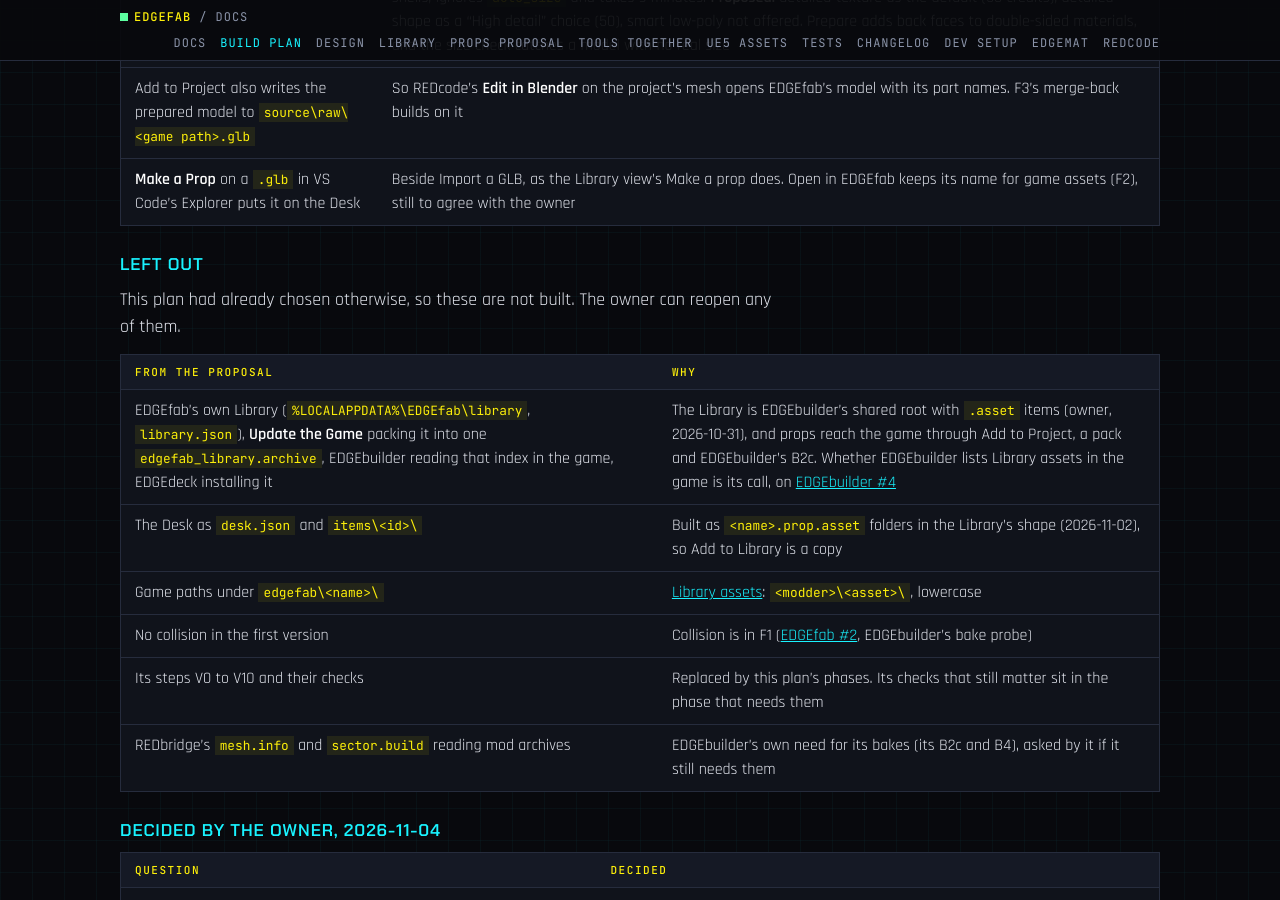
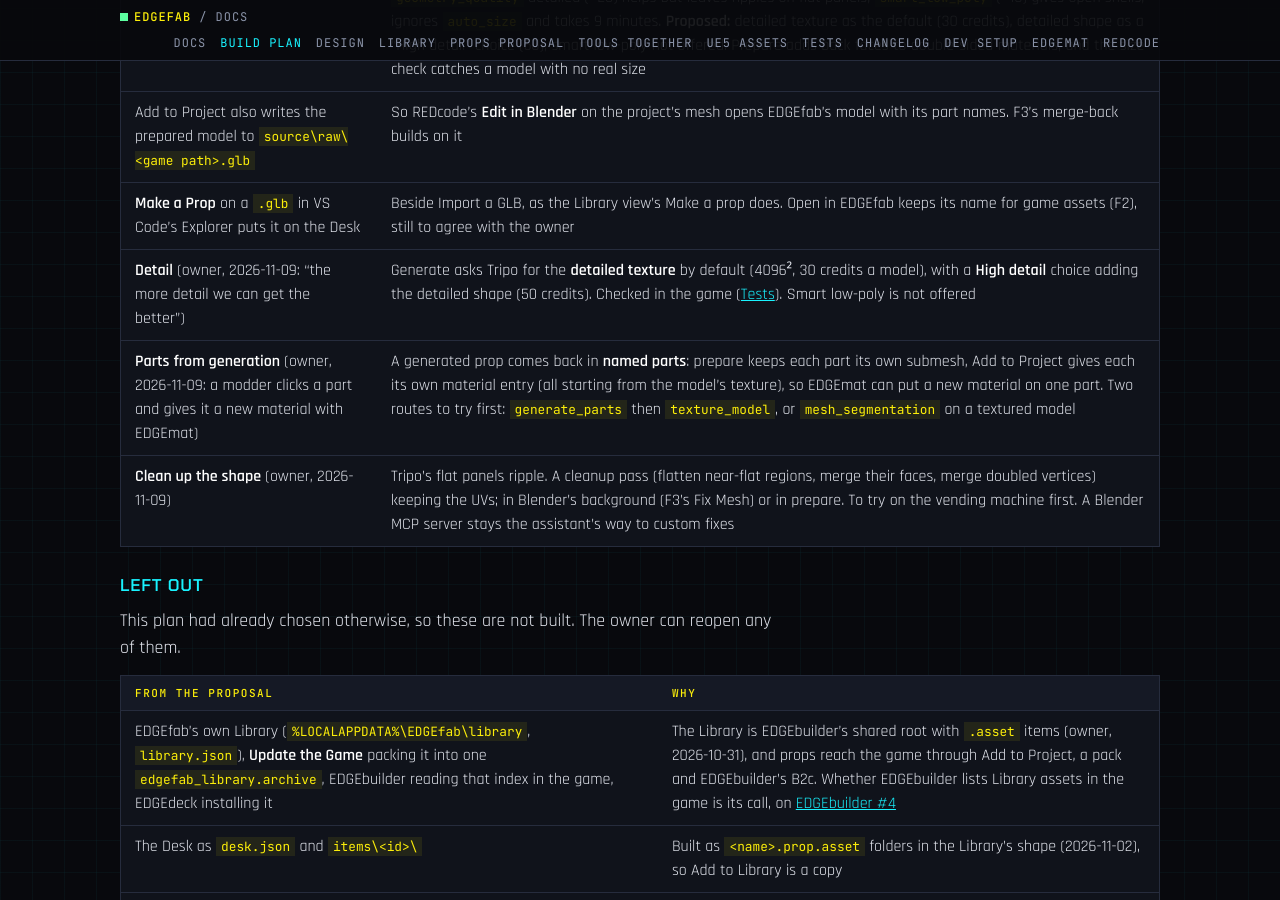
Before and after one commit to Edgemodders/EDGEfab, a Jekyll site: the page built from docs/plan.md, in a window 1280 px wide and 900 px high, scrolled down 14552 px. Built offline with Jekyll 4.4.1, drawn with Linux system fonts in a browser that asks for light colours; some of the changed text lies outside the part shown.

Commit message:
Plan: detailed texture by default with High detail, generated props in named parts moved into F1, a shape cleanup to try (owner)
Co-Authored-By: Claude Opus 5.5 <noreply@anthropic.com>

```diff
--- a/docs/plan.md
+++ b/docs/plan.md
@@ -238,7 +238,7 @@ The owner worked out a first version in a session that ran beside the one that a
 
 | The owner asked | Proposed phase | How it fits what is built |
 |---|---|---|
-| **Describing a prop is the main way in**, and the model comes back from Tripo **in named, described parts** (a bike: handlebars, seat, wheels). Splitting an imported model is the other use | F2 | Beside the part map ([Words to parts](#words-to-parts)): Tripo's parts give the names for free. Two routes, to compare on the same prompts: make then split (segmentation v2 on the picked model), or make in parts (`generate_parts`) ([below](#found-in-that-session)) |
+| **Describing a prop is the main way in**, and the model comes back from Tripo **in named, described parts** (a bike: handlebars, seat, wheels). Splitting an imported model is the other use | **F1** (owner, 2026-11-09; was F2): generated props come in named parts, each its own material slot. The material planner and the part map stay F2 | Beside the part map ([Words to parts](#words-to-parts)): Tripo's parts give the names for free. Two routes, to compare on the same prompts: make then split (segmentation v2 on the picked model), or make in parts (`generate_parts`) ([below](#found-in-that-session)) |
 | **Takes**: one prompt gives several models (1 to 4, default 2), compared side by side, one picked, as EDGEwave's Generate Sound does with sounds | F2, first (decided in review: takes need a page with cards and a 3D view, which F2 builds; F1 keeps one model per Generate) | Today **Generate with Tripo** makes one model and puts it on the Desk. Takes would sit before the Desk: kept on disk (`%LOCALAPPDATA%\EDGEfab\takes\`), since each costs credits and Tripo's download links expire; the picked take becomes the Desk item as now. "Generate again" adds takes; "New textures" keeps a take's shape with a new texture seed |
 | **A material planner per part**: for each part, keep Tripo's texture, a game surface with a color and finish, a game material that tiles, or a new material from words. The modder reviews the plan as a table before anything is made; **EDGEmat makes and puts on each one** | F2 | EDGEfab plans in words, EDGEmat makes (its [EDGEmat request for F2](#what-edgefab-needs-from-other-repos), and its Compose planner, proposed there 2026-10-29). Proposed default: keep Tripo's texture where it holds detail of its own (print, stencils), game surfaces for plain materials (metal, rubber, cloth). One Claude call with the modder's key, Claude Code through MCP, or by hand |
 | **Game Assets with kind checkboxes** (Props, Weapons, Clothing, NPCs, Vehicles) in EDGEfab's container | F2, with Open in EDGEfab | EDGEfab's own view, as EDGEwave has one for sounds, on REDcode's bridge; or kinds in REDcode's Game Assets ([REDcode #15](https://github.com/Edgemodders/REDcode/issues/15)) for every tool. Only props open in EDGEfab until later phases |
@@ -261,6 +261,9 @@ Small, and each makes F1's own path better. None changes F1's goal or its test.
 | **Tripo's P1** model for low-poly game assets, beside v3.1 with `face_limit` and retopology with `bake` | **Checked 2026-11-04** ([Tests](testing.html#f1-check-tripos-model-and-its-front)): **v3.1 with `face_limit` stays the default**, cheapest (20 credits) and the cleanest. P1 (40) placed the screen on a side and left a smudge on the back; retopology (30 more) smeared the sides' texture. All three face +X, so prepare turns them; **the turn checked in the game 2026-11-09**: the front faces the entity's forward. **Quality, checked in the game 2026-11-09** ([Tests](testing.html#f1-check-tripos-quality-settings-in-the-game)): `texture_quality` detailed (4096², +10 credits) is the biggest gain; `geometry_quality` detailed (+20) helps but leaves ripples on flat panels; `smart_low_poly` (+10) gives open shells, ignores `auto_size` and takes 9 minutes. **Proposed:** detailed texture as the default (30 credits), detailed shape as a "High detail" choice (50), smart low-poly not offered. Prepare adds back faces to double-sided materials, and the size check catches a model with no real size |
 | Add to Project also writes the prepared model to `source\raw\<game path>.glb` | So REDcode's **Edit in Blender** on the project's mesh opens EDGEfab's model with its part names. F3's merge-back builds on it |
 | **Make a Prop** on a `.glb` in VS Code's Explorer puts it on the Desk | Beside Import a GLB, as the Library view's Make a prop does. Open in EDGEfab keeps its name for game assets (F2), still to agree with the owner |
+| **Detail** (owner, 2026-11-09: "the more detail we can get the better") | Generate asks Tripo for the **detailed texture** by default (4096², 30 credits a model), with a **High detail** choice adding the detailed shape (50 credits). Checked in the game ([Tests](testing.html#f1-check-tripos-quality-settings-in-the-game)). Smart low-poly is not offered |
+| **Parts from generation** (owner, 2026-11-09: a modder clicks a part and gives it a new material with EDGEmat) | A generated prop comes back in **named parts**: prepare keeps each part its own submesh, Add to Project gives each its own material entry (all starting from the model's texture), so EDGEmat can put a new material on one part. Two routes to try first: `generate_parts` then `texture_model`, or `mesh_segmentation` on a textured model |
+| **Clean up the shape** (owner, 2026-11-09) | Tripo's flat panels ripple. A cleanup pass (flatten near-flat regions, merge their faces, merge doubled vertices) keeping the UVs; in Blender's background (F3's Fix Mesh) or in prepare. To try on the vending machine first. A Blender MCP server stays the assistant's way to custom fixes |
 
 ### Left out
 
```
